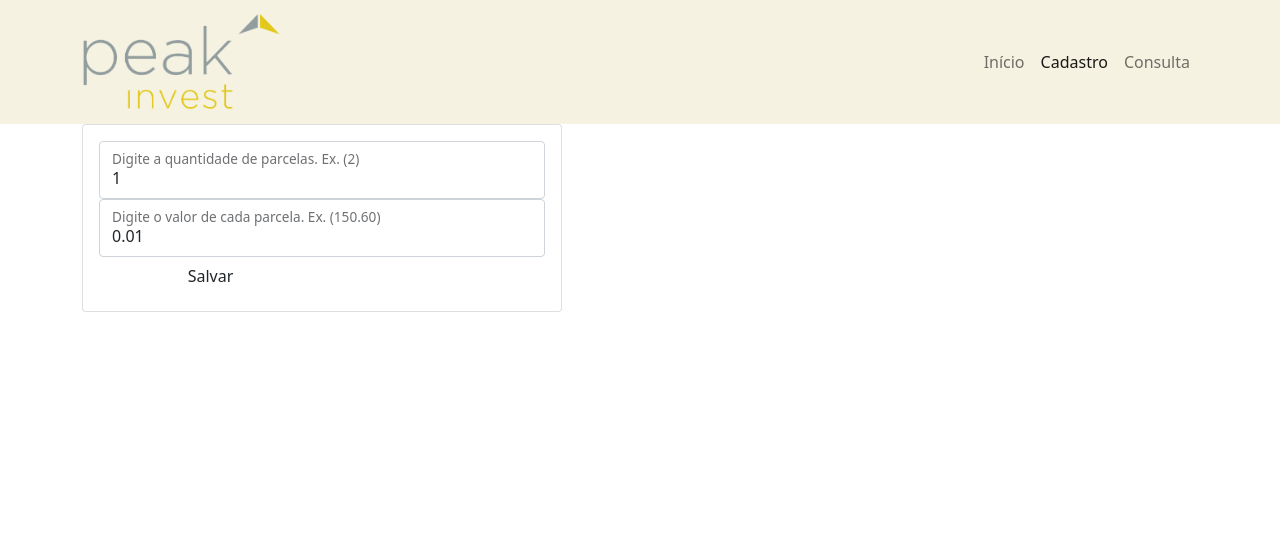
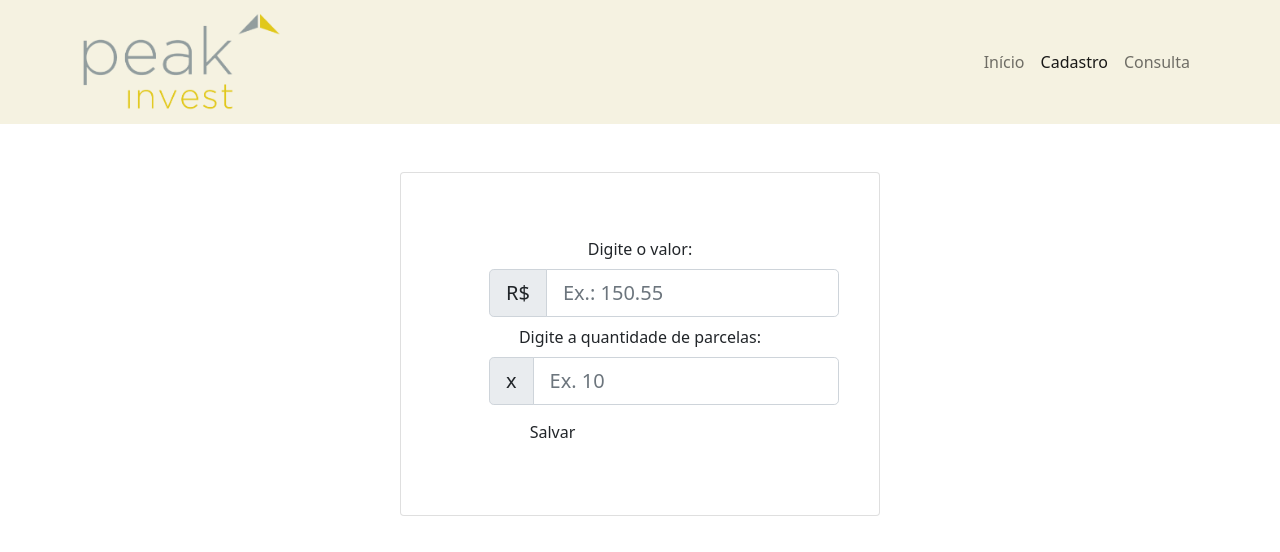
Before and after one commit to LuizaAntiques/PeakInvest_app, an Angular app in the folder Frontend/: page /cadastro in a window 1280 px wide. Shown: the top 552 px of the page. Built offline with nearby package versions, Linux system fonts and the light colour scheme.

Commit message:
feat: add logica em components register e consult

```diff
--- a/Frontend/angular.json
+++ b/Frontend/angular.json
@@ -27,6 +27,7 @@
               "src/assets"
             ],
             "styles": [
+              "./node_modules/bootstrap/dist/css/bootstrap.min.css",
               "src/styles.css"
             ],
             "scripts": []
--- a/Frontend/src/app/app.module.ts
+++ b/Frontend/src/app/app.module.ts
@@ -7,6 +7,8 @@ import { ConsultComponent } from './components/consult/consult.component';
 import { DashboardComponent } from './components/dashboard/dashboard.component';
 import { NavbarComponent } from './components/navbar/navbar.component';
 import { RegisterComponent } from './components/register/register.component';
+import { TooltipModule } from 'ngx-bootstrap/tooltip';
+import { FormsModule, ReactiveFormsModule } from '@angular/forms';
 
 @NgModule({
   declarations: [
@@ -18,7 +20,10 @@ import { RegisterComponent } from './components/register/register.component';
   ],
   imports: [
     BrowserModule,
-    AppRoutingModule
+    AppRoutingModule,
+    FormsModule,
+    ReactiveFormsModule,
+    TooltipModule.forRoot()
   ],
   providers: [],
   bootstrap: [AppComponent]
--- a/Frontend/src/app/components/consult/consult.component.html
+++ b/Frontend/src/app/components/consult/consult.component.html
@@ -1,14 +1,15 @@
 <div class="container">
   <div class="container-fluid my-5 w-50">
-    <form class="d-flex">
+    <form class="d-flex" [formGroup]="consultForm">
       <input
         class="form-control me-2"
         type="number"
         min="1" decoration="none"
         placeholder="Digite o id de um usuário. Ex. (1)"
         aria-label="Search"
+        formControlName="userId"
       >
-      <button class="btn btn-search" type="submit">Buscar</button>
+      <button class="btn btn-search" (click)="getUser()" type="submit">Buscar</button>
     </form>
   </div>
 </div>
--- a/Frontend/src/app/components/consult/consult.component.ts
+++ b/Frontend/src/app/components/consult/consult.component.ts
@@ -1,4 +1,5 @@
 import { Component, OnInit } from '@angular/core';
+import { FormBuilder, FormGroup, Validators } from '@angular/forms';
 
 @Component({
   selector: 'app-consult',
@@ -6,10 +7,24 @@ import { Component, OnInit } from '@angular/core';
   styleUrls: ['./consult.component.css']
 })
 export class ConsultComponent implements OnInit {
+  public consultForm!: FormGroup;
+  public name: string| undefined;
 
-  constructor() { }
+  constructor(private fb: FormBuilder) {
+    this.createForm();
+  }
 
   ngOnInit() {
   }
 
+  createForm() {
+    this.consultForm = this.fb.group({
+      userId: ['', Validators.required],
+    })
+  }
+
+  getUser() {
+    console.log(this.consultForm.value);
+  }
+
 }
--- a/Frontend/src/app/components/register/register.component.html
+++ b/Frontend/src/app/components/register/register.component.html
@@ -1,30 +1,36 @@
-<div class="card text-center" style="width: 30rem;">
-  <div class="card-body">
-    <form>
-      <div class="form-floating qualquercoisa">
+<div class="card text-center  mx-auto my-5" style="width: 30rem;">
+  <div class="card-body m-5">
+    <form [formGroup]="registerForm">
+      <label for="input-value">Digite o valor:
+        <div class="input-group input-group-lg mx-4 my-2">
+          <span class="input-group-text" id="inputGroup-sizing-lg">R$</span>
           <input
+            formControlName="value"
             type="number"
             min="1"
             class="form-control"
-          id="floatingInputValue"
-          value="1"
+            placeholder="Ex.: 150.55"
+            id="input-value"
           >
-        <label for="floatingInputValue">Digite a quantidade de parcelas. Ex. (2)</label>
         </div>
-      <div class="form-floating">
+      </label>
+      <label for="input-instalments">Digite a quantidade de parcelas:
+        <div class="input-group input-group-lg mx-4 my-2">
+          <span class="input-group-text" id="inputGroup-sizing-lg">x</span>
           <input
+            formControlName="instalments"
             type="number"
-          step="0.01"
-          min="0.01"
+            min="1"
             class="form-control"
-          id="floatingInputValue"
-          value="0.01"
+            placeholder="Ex. 10"
+            id="input-instalments"
           >
-        <label for="floatingInputValue">Digite o valor de cada parcela. Ex. (150.60)</label>
         </div>
+      </label>
       <div class="col-xs-6 col-6">
         <button
           type="button"
+          (click)="getForm()"
           class="btn btn-save"
           tooltip="I will hide on click"
           containerClass="customClass"
--- a/Frontend/src/app/components/register/register.component.ts
+++ b/Frontend/src/app/components/register/register.component.ts
@@ -1,4 +1,5 @@
 import { Component, OnInit } from '@angular/core';
+import { FormBuilder, FormGroup, Validators } from '@angular/forms';
 
 @Component({
   selector: 'app-register',
@@ -6,10 +7,27 @@ import { Component, OnInit } from '@angular/core';
   styleUrls: ['./register.component.css']
 })
 export class RegisterComponent implements OnInit {
+  public registerForm!: FormGroup;
+  public result!: number;
 
-  constructor() { }
+  constructor(private fb: FormBuilder) {
+    this.createForm();
+  }
 
   ngOnInit() {
   }
 
+  createForm() {
+    this.registerForm = this.fb.group({
+      value: ['', Validators.required],
+      instalments: ['', Validators.required],
+    });
+  }
+
+  getForm() {
+    console.log(this.registerForm.value);
+
+    return this.result;
+  }
+
 }
```
Also changed, not shown: Frontend/package.json (line endings or trailing spaces). Lines whose indentation alone changed are shown as unchanged.
